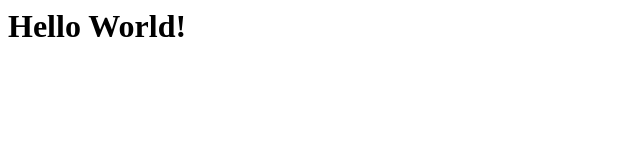
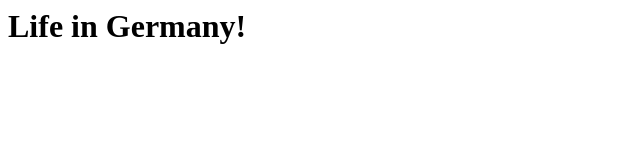
Before and after one commit to Maiannia/blog-lig, a plain HTML site: page index.html in a window 1280 px wide. Shown: the whole page, without its empty margins (0-640 px from the left). Drawn offline with Linux system fonts and the light colour scheme.

Commit message:
Overall changes, adding CSS file

```diff
--- a/index.html
+++ b/index.html
@@ -1 +1 @@
-<h1>Hello World!</h1>
+<h1>Life in Germany!</h1>
```
Also changed, not shown: styles.css (added).
